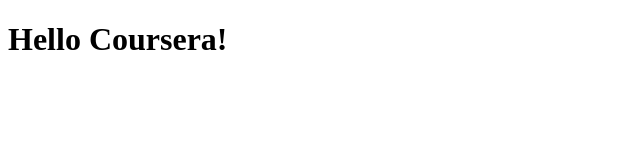
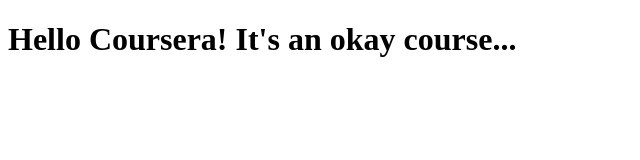
Before and after one commit to JackLime/LimebearTester, a plain HTML site: page site/index.html in a window 1280 px wide. Shown: the whole page, without its empty margins (0-640 px from the left). Drawn offline with Linux system fonts and the light colour scheme.

Commit message:
small addition to page

```diff
--- a/site/index.html
+++ b/site/index.html
@@ -4,6 +4,6 @@
 	<title>Hello Coursera</title>
 </head>
 <body>
-<h1>Hello Coursera!</h1>
+<h1>Hello Coursera! It's an okay course...</h1>
 </body>
 </html>
```
